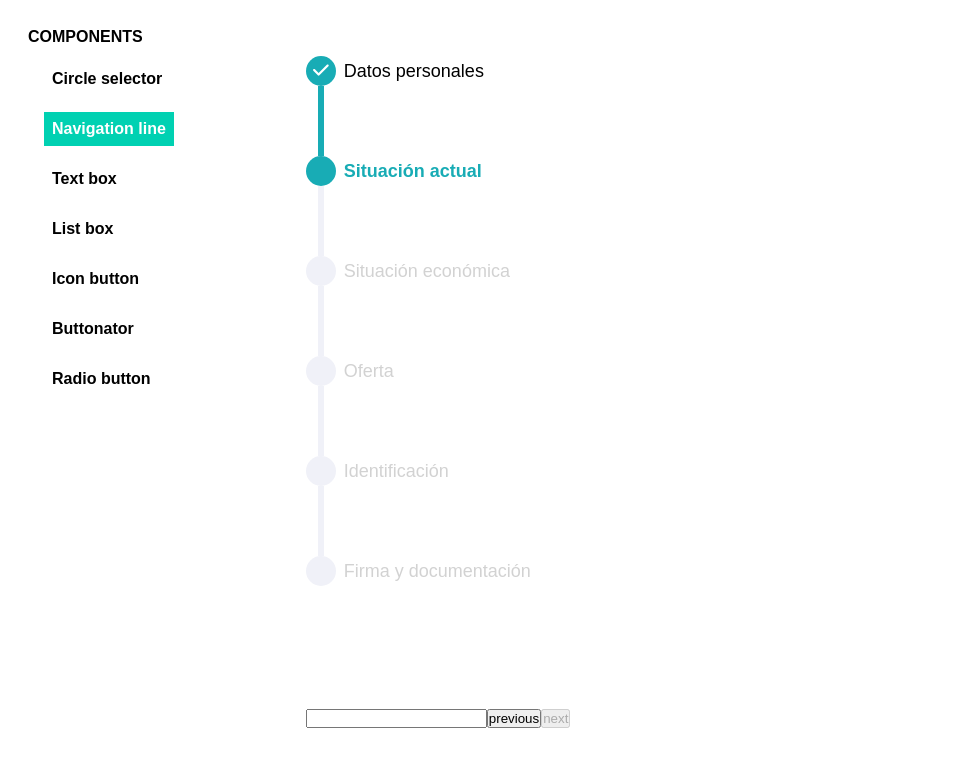
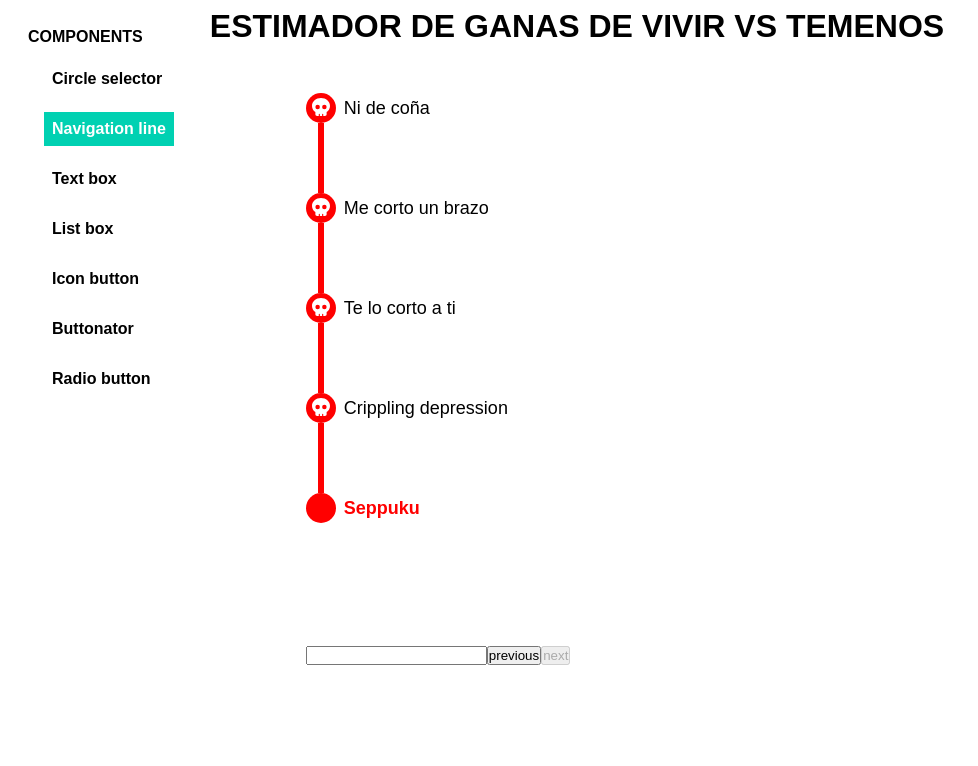
Before and after one commit to LaraGuardiola/angular-circleselector, an Angular app: page / in a window 1280 px wide. Both pictures are taken after a click on the item "Navigation line". Shown: the top 766 px of the page, without its empty margins (0-978 px from the left). Built offline with nearby package versions, Linux system fonts and the light colour scheme.

Commit message:
added estimator lol

```diff
--- a/src/app/navigation-line/navigation-line.component.html
+++ b/src/app/navigation-line/navigation-line.component.html
@@ -1,3 +1,4 @@
+<h1>ESTIMADOR DE GANAS DE VIVIR VS TEMENOS</h1>
 <div class="navigation-line">
     <div class="line">
         <ng-container *appNavigationLine="elemList; let i = index">
--- a/src/app/navigation-line/navigation-line.component.ts
+++ b/src/app/navigation-line/navigation-line.component.ts
@@ -1,5 +1,5 @@
 import { Component, OnInit, Input, ElementRef, ViewChildren, ViewChild } from '@angular/core';
-import { faCheck, IconDefinition } from '@fortawesome/free-solid-svg-icons';
+import { faCheck, faSkull, IconDefinition } from '@fortawesome/free-solid-svg-icons';
 
 
 @Component({
@@ -50,14 +50,15 @@ export class NavigationLineComponent implements OnInit {
   @ViewChild('nextBtn') nextBtn!: ElementRef | any
 
   constructor() {
-    this.elemList = ['Datos personales', 'Situación actual', 'Situación económica', 'Oferta', 'Identificación', 'Firma y documentación']
-    this.symbol = faCheck
+    this.elemList = ['Ni de coña', 'Me corto un brazo', 'Te lo corto a ti', 'Crippling depression', 'Seppuku']
+    //this.elemList = ['Datos personales', 'Situación actual', 'Situación económica', 'Oferta', 'Identificación', 'Firma y documentación']
+    this.symbol = faSkull
     this.size = 30
     this.lineWidth = 6
     this.lineHeight = 70
-    this.defaultValue = 1
+    this.defaultValue = 4
     this.defaultBGcolor = '#f0f1f8'
-    this.highlightedBGColor = '#18acb5'
+    this.highlightedBGColor = 'red'
     this.defaultListColor = '#d2d2d2'
     this.completeColor = 'black'
     this.listStyle = {
```
